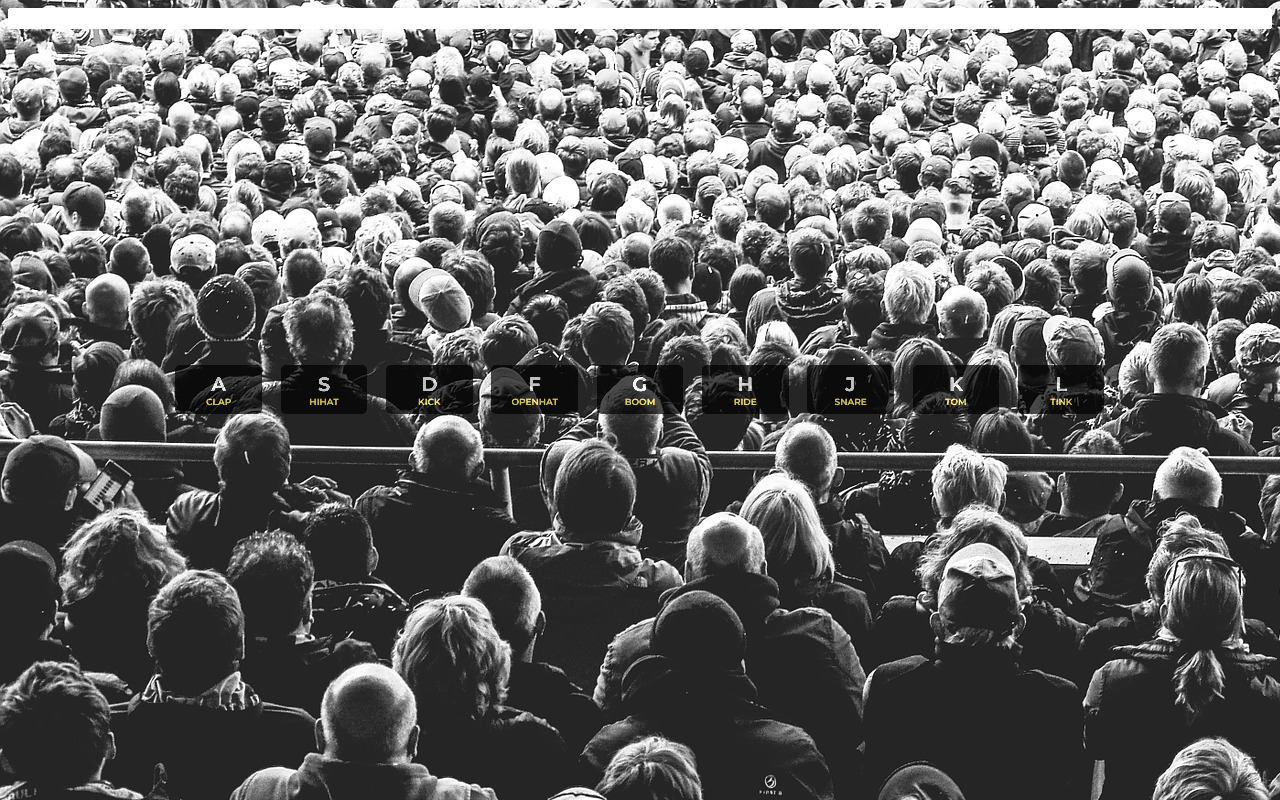
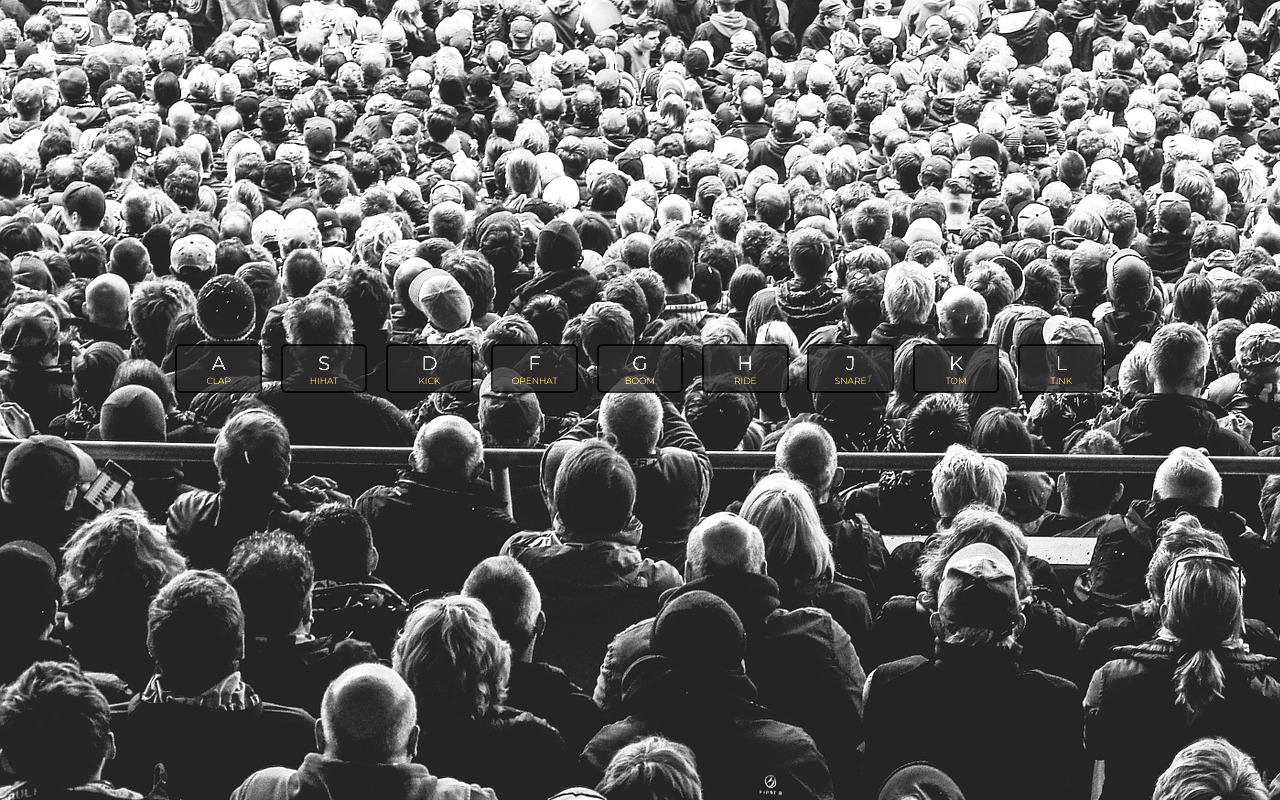
Before and after one commit to SakriyaDangol/JSD13A2, a plain HTML site: page index.html in a window 1280 px wide. Drawn offline with Linux system fonts and the light colour scheme.

Commit message:
fourth commit

```diff
--- a/index.html
+++ b/index.html
@@ -10,11 +10,9 @@
 
     <link rel="preconnect" href="https://fonts.googleapis.com">
     <link rel="preconnect" href="https://fonts.gstatic.com" crossorigin>
-    <link href="https://fonts.googleapis.com/css2?family=Montserrat:wght@300;600&display=swap" rel="stylesheet">
+    <link href="https://fonts.googleapis.com/css2?family=Montserrat:wght@300&display=swap" rel="stylesheet">
 </head>
 <body>
-
-    <input type="text">
 
     <div class="keys">
 
--- a/script.js
+++ b/script.js
@@ -1,7 +1,4 @@
-// window.addEventListener('keydown', soundPlay);
-
-const input = document.querySelector('input');
-input.addEventListener('keyup', soundPlay);
+window.addEventListener('keydown', soundPlay);
 
 function soundPlay(event){
 
--- a/style.css
+++ b/style.css
@@ -14,16 +14,15 @@ body{
     margin: auto;
     height: 90vh;
     font-size: larger;
-    font-weight: bolder;
 }
 
 .box{
-    background-color: rgb(0, 0, 0);
-    opacity: 0.7;
+    background-color: rgb(15, 15, 15);
+    opacity: 0.8;
     border: 2px solid black;
     border-radius: 5px;
     padding: 5px 0;
-    width: 10vw;
+    width: 95px;
     color: white;
     margin: 0 1%;
     display: flex;
```
